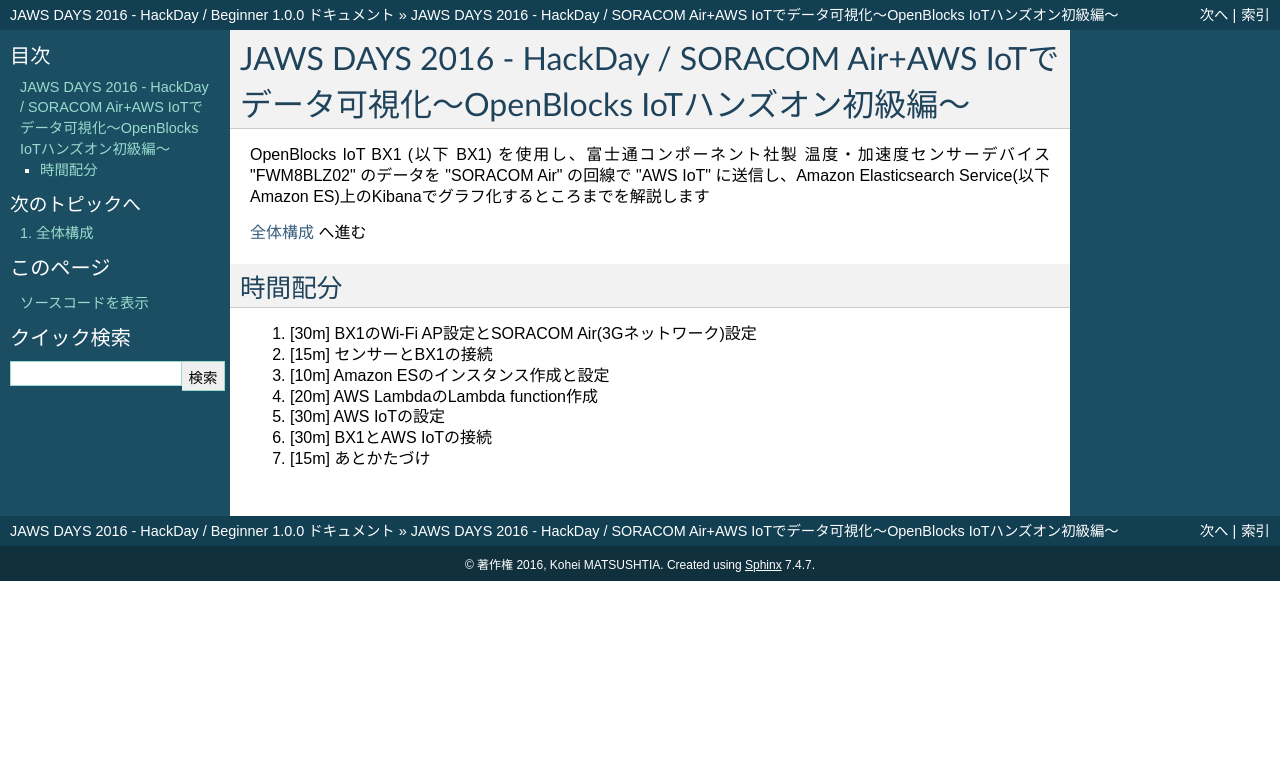
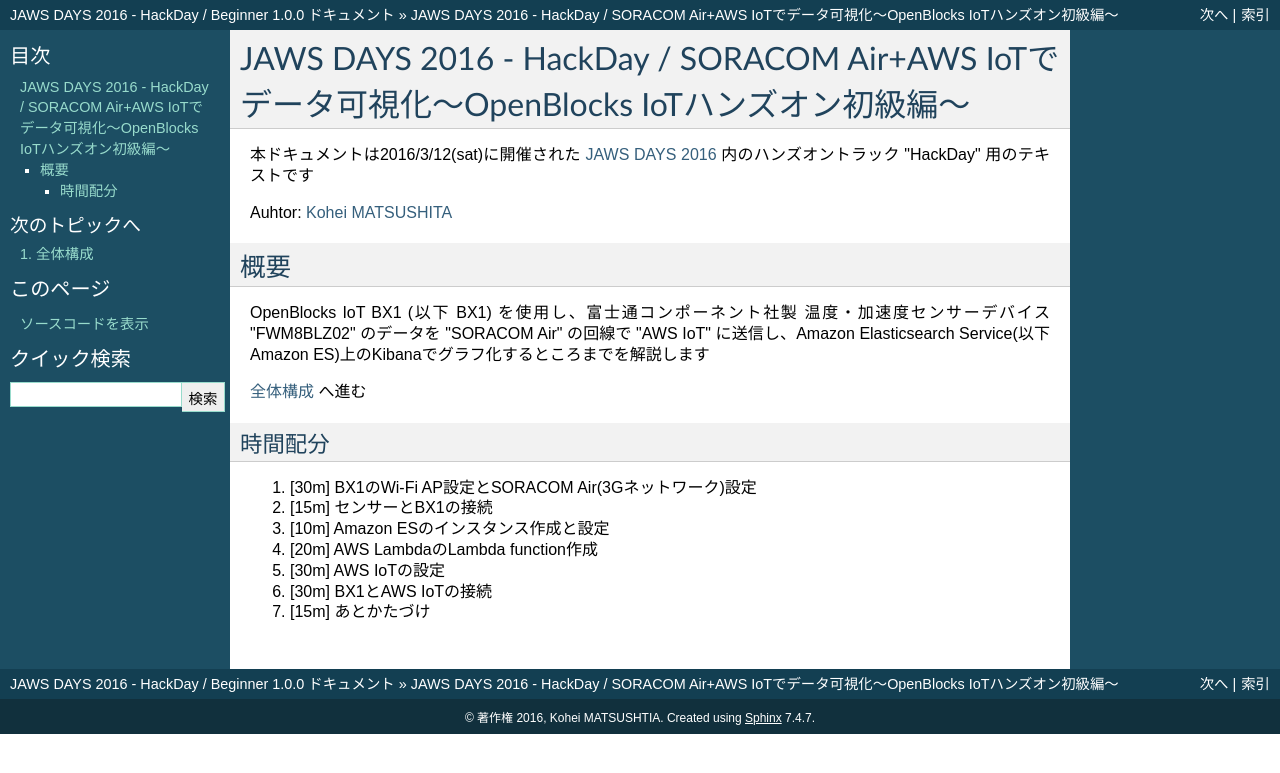
Before and after one commit to ma2shita/jawsdays2016-handson-beginner, a Sphinx documentation site: the page built from docs/index.rst, in a window 1280 px wide. Shown: the top 773 px of the page. Built offline with Sphinx 7.4.7, drawn with Linux system fonts in a browser that asks for light colours.

Commit message:
Add overview

```diff
--- a/docs/index.rst
+++ b/docs/index.rst
@@ -4,7 +4,15 @@
 JAWS DAYS 2016 - HackDay / SORACOM Air+AWS IoTでデータ可視化〜OpenBlocks IoTハンズオン初級編〜
 ==============================================================================================
 
+本ドキュメントは2016/3/12(sat)に開催された `JAWS DAYS 2016 <http://jawsdays2016.jaws-ug.jp/>`_ 内のハンズオントラック "HackDay" 用のテキストです
+
+Auhtor: `Kohei MATSUSHITA <https://twitter.com/ma2shita>`_
+
+概要
+====
+
 OpenBlocks IoT BX1 (以下 BX1) を使用し、富士通コンポーネント社製 温度・加速度センサーデバイス "FWM8BLZ02" のデータを "SORACOM Air" の回線で "AWS IoT" に送信し、Amazon Elasticsearch Service(以下 Amazon ES)上のKibanaでグラフ化するところまでを解説します
+
 
 .. toctree::
    :hidden:
```
